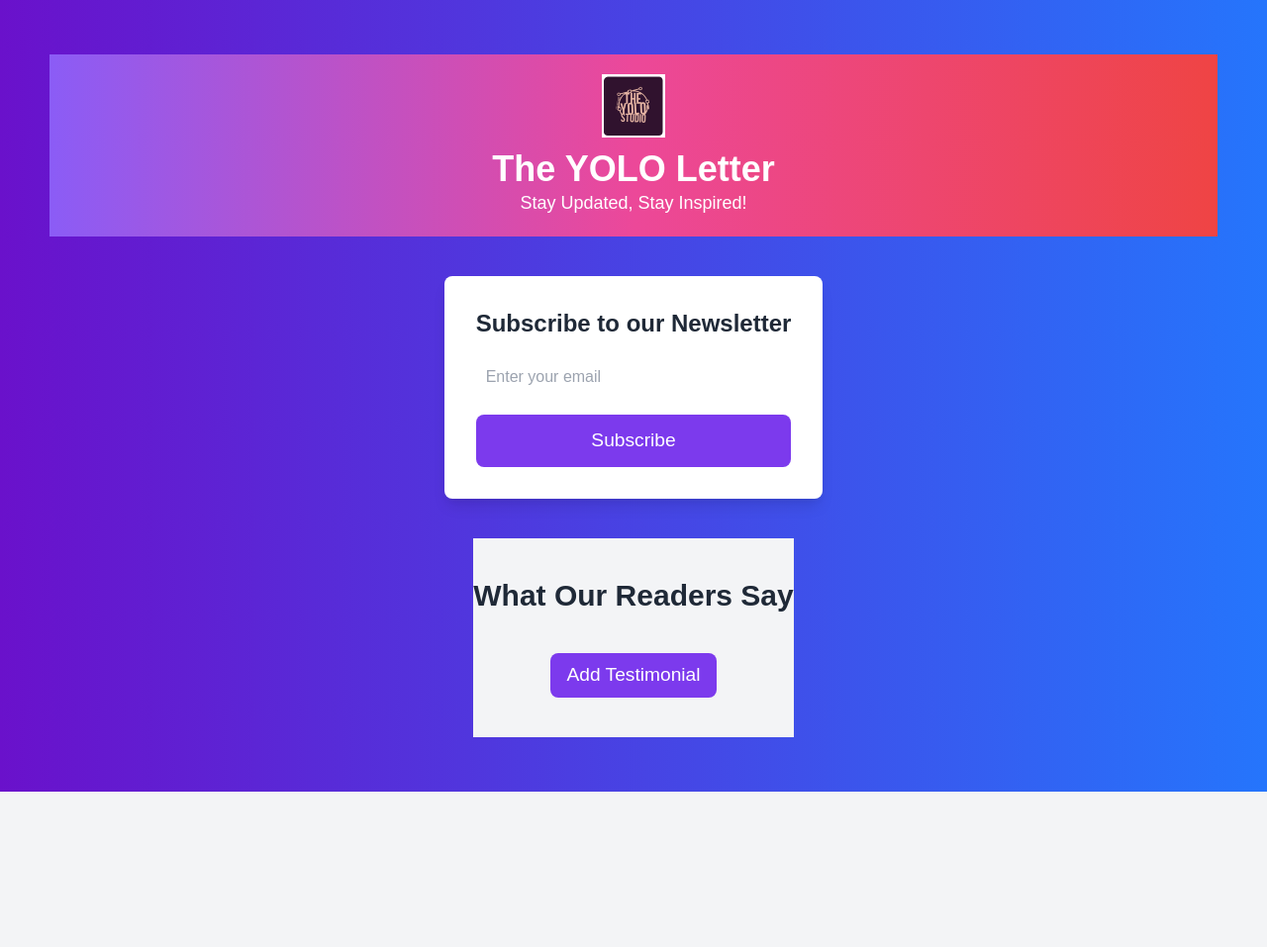
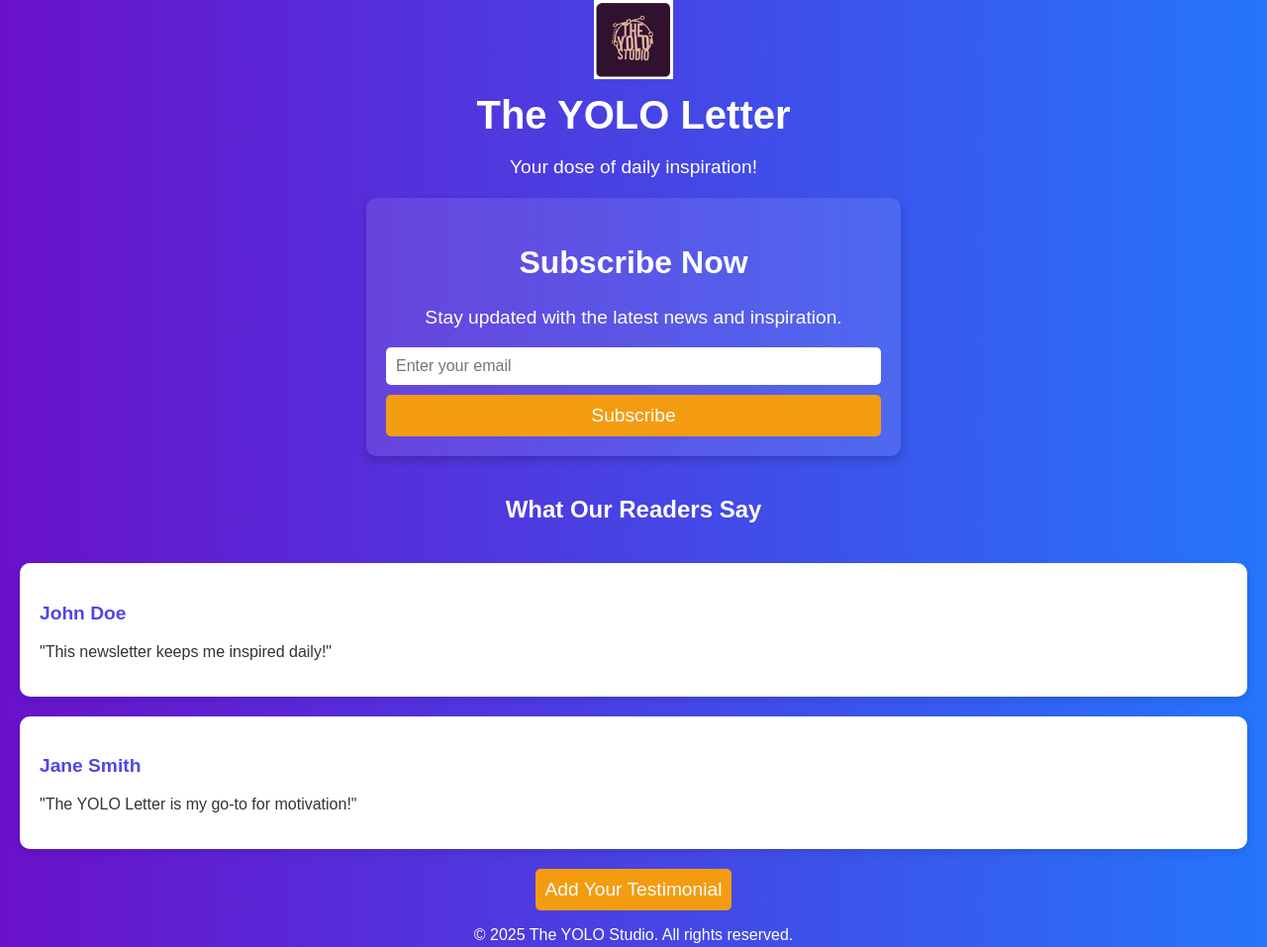
Before and after one commit to 000alimran/TYS-Newsletter-Section, a plain HTML site: page index.html in a window 1280 px wide. Shown: the top 957 px of the page at 99% size. Before the commit the page ends 800 px from the top, so only its background shows below. Drawn offline with nearby package versions, Linux system fonts and the light colour scheme.

```diff
--- a/index.html
+++ b/index.html
@@ -4,56 +4,37 @@
   <meta charset="UTF-8">
   <meta name="viewport" content="width=device-width, initial-scale=1.0">
   <title>The YOLO Letter</title>
-  <link href="https://cdn.jsdelivr.net/npm/tailwindcss@2.2.19/dist/tailwind.min.css" rel="stylesheet">
   <link rel="stylesheet" href="style.css">
 </head>
-<body class="bg-gray-100 min-h-screen flex flex-col items-center justify-center">
-  <!-- Banner Section -->
-  <header class="w-full bg-gradient-to-r from-purple-500 via-pink-500 to-red-500 py-5">
-    <div class="container mx-auto text-center">
-      <img src="TYS logo bkash logo.png" alt="The YOLO Letter Logo" class="mx-auto h-16 mb-3">
-      <h1 class="text-white text-4xl font-bold">The YOLO Letter</h1>
-      <p class="text-white text-lg">Stay Updated, Stay Inspired!</p>
-    </div>
+<body>
+  <header class="newsletter-header">
+    <img src="TYS logo bkash logo.png" alt="The YOLO Studio Logo">
+    <h1>The YOLO Letter</h1>
+    <p>Your dose of daily inspiration!</p>
   </header>
 
-  <!-- Newsletter Form -->
-  <section class="mt-10">
-    <div class="bg-white p-8 rounded-lg shadow-lg">
-      <h2 class="text-2xl font-bold text-gray-800 mb-4">Subscribe to our Newsletter</h2>
-      <form id="newsletterForm" class="flex flex-col space-y-4">
-        <input
-          type="email"
-          id="email"
-          class="border rounded-lg p-3 w-full focus:outline-none focus:ring-2 focus:ring-purple-500"
-          placeholder="Enter your email"
-          required
-        />
-        <button
-          type="submit"
-          class="bg-purple-600 text-white py-3 rounded-lg hover:bg-purple-700 transition"
-        >
-          Subscribe
-        </button>
+  <main>
+    <section class="newsletter-container">
+      <h2>Subscribe Now</h2>
+      <p>Stay updated with the latest news and inspiration.</p>
+      <form id="newsletter-form">
+        <input type="email" id="email" placeholder="Enter your email" required>
+        <button type="submit">Subscribe</button>
       </form>
-    </div>
-  </section>
+      <p id="success-message" class="hidden">Thank you for subscribing!</p>
+    </section>
+
+    <section class="testimonial-section">
+      <h2>What Our Readers Say</h2>
+      <div id="testimonial-container"></div>
+      <button id="add-testimonial">Add Your Testimonial</button>
+    </section>
+  </main>
+
+  <footer>
+    <p>&copy; 2025 The YOLO Studio. All rights reserved.</p>
+  </footer>
 
   <script src="script.js"></script>
 </body>
 </html>
-<!-- Testimonials Section -->
-<section class="mt-10 bg-gray-100 py-10">
-    <div class="container mx-auto text-center">
-      <h2 class="text-3xl font-bold text-gray-800 mb-5">What Our Readers Say</h2>
-      <div id="testimonial-container" class="grid grid-cols-1 md:grid-cols-2 lg:grid-cols-3 gap-6">
-        <!-- Testimonials will be dynamically added here -->
-      </div>
-      <button
-        id="add-testimonial"
-        class="mt-5 bg-purple-600 text-white py-2 px-4 rounded-lg hover:bg-purple-700 transition"
-      >
-        Add Testimonial
-      </button>
-    </div>
-  </section>
--- a/script.js
+++ b/script.js
@@ -1,67 +1,43 @@
-// script.js
+// Email Validation
 const form = document.getElementById('newsletter-form');
+const emailInput = document.getElementById('email');
 const successMessage = document.getElementById('success-message');
+
+emailInput.addEventListener('input', () => {
+  const emailPattern = /^[^\s@]+@[^\s@]+\.[^\s@]+$/;
+  if (emailPattern.test(emailInput.value)) {
+    emailInput.classList.add('success');
+    emailInput.classList.remove('error');
+  } else {
+    emailInput.classList.add('error');
+    emailInput.classList.remove('success');
+  }
+});
 
 form.addEventListener('submit', (event) => {
   event.preventDefault();
-  const email = document.getElementById('email').value;
-  if (email) {
+  if (emailInput.classList.contains('success')) {
     successMessage.classList.remove('hidden');
     form.reset();
-  }
-});
-// Form submission logic
-const form = document.getElementById('newsletterForm');
-
-form.addEventListener('submit', (event) => {
-  event.preventDefault();
-  const email = document.getElementById('email').value;
-
-  if (email) {
-    alert('Thank you for subscribing to The YOLO Letter!');
-    form.reset();
-  }
-});
-const emailInput = document.getElementById('email');
-
-// Email validation on input
-emailInput.addEventListener('input', () => {
-  const emailPattern = /^[^\s@]+@[^\s@]+\.[^\s@]+$/; // Email regex pattern
-  if (!emailPattern.test(emailInput.value)) {
-    emailInput.classList.add('error');
-    emailInput.classList.remove('success');
-  } else {
-    emailInput.classList.add('success');
-    emailInput.classList.remove('error');
-  }
-});
-
-// Form submission logic
-form.addEventListener('submit', (event) => {
-  event.preventDefault();
-  if (emailInput.classList.contains('success')) {
-    alert('Thank you for subscribing to The YOLO Letter!');
-    form.reset();
-    emailInput.classList.remove('success', 'error');
   } else {
     alert('Please enter a valid email address.');
   }
 });
+
+// Testimonial Section
+const testimonials = [
+  { name: 'John Doe', feedback: 'This newsletter keeps me inspired daily!' },
+  { name: 'Jane Smith', feedback: 'The YOLO Letter is my go-to for motivation!' },
+];
+
 const testimonialContainer = document.getElementById('testimonial-container');
 const addTestimonialButton = document.getElementById('add-testimonial');
 
-// Array to store testimonials
-const testimonials = [
-  { name: 'John Doe', feedback: 'The YOLO Letter is amazing! It keeps me inspired every day.' },
-  { name: 'Jane Smith', feedback: 'I absolutely love the content. It’s fresh and relevant!' },
-];
-
-// Render testimonials
 function renderTestimonials() {
   testimonialContainer.innerHTML = '';
   testimonials.forEach((testimonial) => {
     const div = document.createElement('div');
-    div.className = 'testimonial';
+    div.classList.add('testimonial');
     div.innerHTML = `
       <h3>${testimonial.name}</h3>
       <p>"${testimonial.feedback}"</p>
@@ -70,7 +46,6 @@ function renderTestimonials() {
   });
 }
 
-// Add new testimonial
 addTestimonialButton.addEventListener('click', () => {
   const name = prompt('Enter your name:');
   const feedback = prompt('Enter your feedback:');
@@ -80,5 +55,4 @@ addTestimonialButton.addEventListener('click', () => {
   }
 });
 
-// Initial render
 renderTestimonials();
--- a/style.css
+++ b/style.css
@@ -1,11 +1,25 @@
-/* style.css */
+/* General styles */
 body {
-    font-family: Arial, sans-serif;
+    font-family: 'Poppins', sans-serif;
     background: linear-gradient(to right, #6a11cb, #2575fc);
     color: white;
     text-align: center;
-    padding: 50px;
     margin: 0;
+    padding: 0;
+  }
+
+  header img {
+    max-height: 80px;
+  }
+
+  header h1 {
+    font-size: 2.5rem;
+    margin: 10px 0;
+  }
+
+  header p {
+    font-size: 1.2rem;
+    margin-bottom: 20px;
   }
 
   .newsletter-container {
@@ -17,8 +31,8 @@ body {
     box-shadow: 0 4px 8px rgba(0, 0, 0, 0.2);
   }
 
-  .newsletter-container h1 {
-    font-size: 2.5rem;
+  .newsletter-container h2 {
+    font-size: 2rem;
   }
 
   .newsletter-container p {
@@ -56,48 +70,34 @@ body {
   .hidden {
     display: none;
   }
-/* Add custom styles if needed */
-body {
-    font-family: 'Poppins', sans-serif;
+
+  /* Testimonial section styles */
+  .testimonial-section {
+    margin-top: 40px;
   }
 
-  header img {
-    max-height: 80px;
+  #testimonial-container {
+    display: grid;
+    grid-template-columns: 1fr;
+    gap: 20px;
+    padding: 20px;
   }
 
-  header h1 {
-    font-size: 2.5rem;
-  }
-
-  header p {
-    font-size: 1.2rem;
-  }
-/* Email validation styles */
-input.error {
-    border-color: red;
-    background-color: #ffe6e6;
-  }
-
-  input.success {
-    border-color: green;
-    background-color: #e6ffe6;
-  }
-/* Testimonial styles */
-.testimonial {
+  .testimonial {
     background: white;
     border-radius: 10px;
     padding: 20px;
+    color: #333;
+    text-align: left;
     box-shadow: 0 4px 8px rgba(0, 0, 0, 0.1);
   }
 
   .testimonial h3 {
     font-size: 1.2rem;
-    font-weight: bold;
     color: #4f46e5;
   }
 
   .testimonial p {
+    margin-top: 10px;
     font-size: 1rem;
-    color: #333;
-    margin-top: 10px;
   }
```
